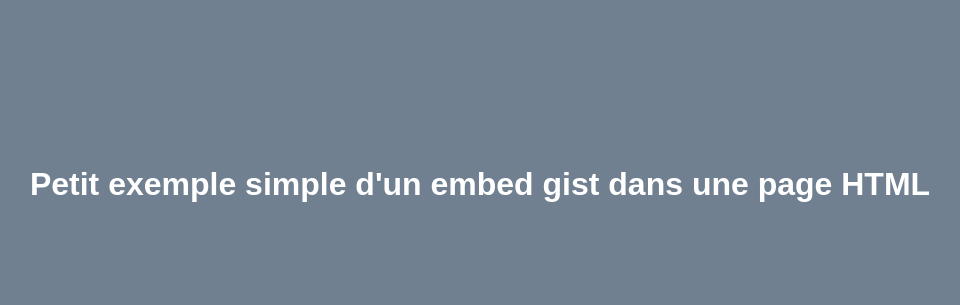
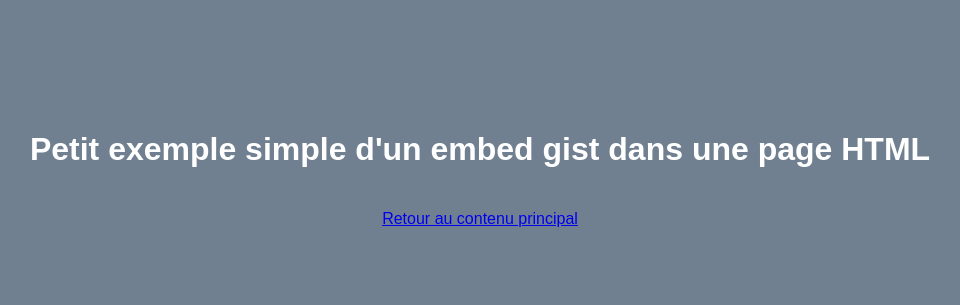
Before and after one commit to citywizz/Exemple-Gist, a plain HTML site: page index.html in a window 1280 px wide. Shown: the whole page, without its empty margins (160-1120 px from the left). Drawn offline with Linux system fonts and the light colour scheme.

Commit message:
Maj flex-basis main

```diff
--- a/style.css
+++ b/style.css
@@ -11,7 +11,7 @@ body{
     justify-content: center;
     align-items: center;
     flex-direction: column;
-    flex: 1 1 10rem;
+    flex: 1 1 80%;
     background-color: slategrey;
     color:#FFF;
     min-height:50vh;
@@ -25,7 +25,7 @@ body :nth-child(n){
 
 
 
-/* Skip to main content a11y */
+/* Skip to main content a11y
 
 
 a.skip-main {
```
